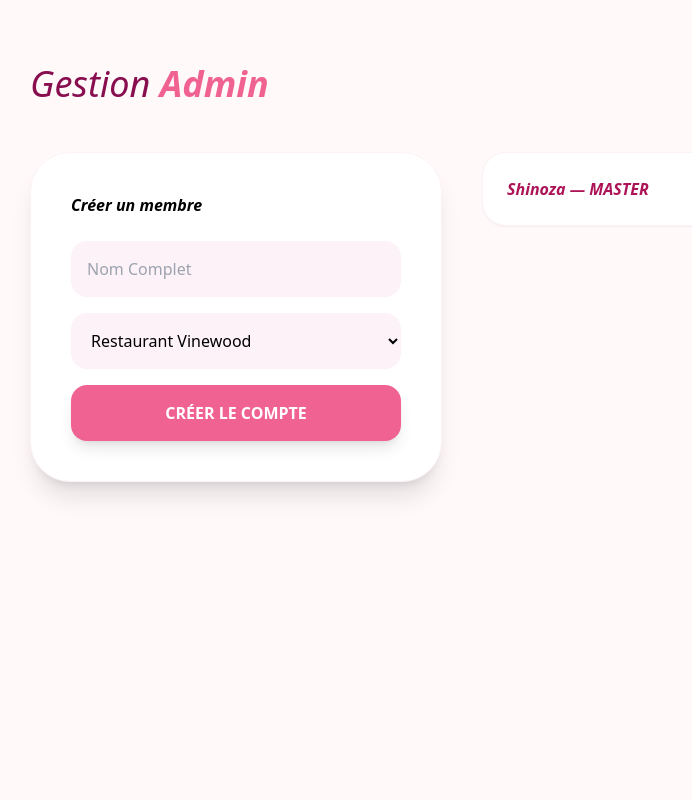
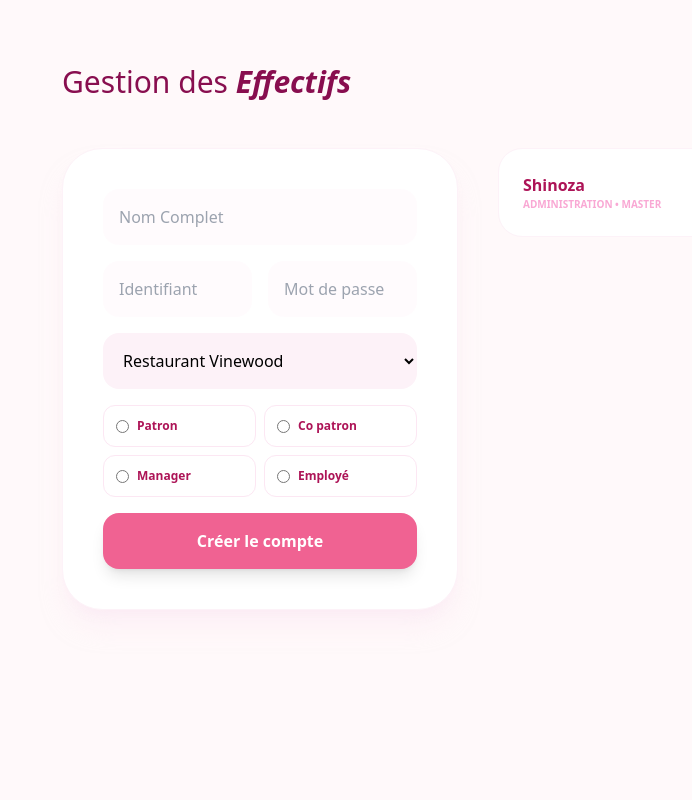
Before and after one commit to Hyuko123/comptabilit-, a Flask app: page /utilisateurs in a window 1280 px wide. Shown: the whole page, without its empty margins (322-1014 px from the left). Run offline with Flask 3, Linux system fonts and the light colour scheme; the visitor is signed in with stand-in values (Sample User, id 1); some libraries are stand-ins or nearby versions.

Commit message:
Update utilisateurs.html

```diff
--- a/templates/utilisateurs.html
+++ b/templates/utilisateurs.html
@@ -2,22 +2,42 @@
 <html lang="fr">
 <head>
     <meta charset="UTF-8"><script src="https://cdn.tailwindcss.com"></script>
-    <title>Utilisateurs | Ultraze</title>
+    <title>Utilisateurs | Ultraze V2</title>
 </head>
 <body class="bg-[#fff9fa] flex min-h-screen">
-    <main class="ml-72 flex-1 p-16">
-        <h2 class="text-4xl font-light text-[#880e4f] mb-12 italic">Gestion <span class="font-black text-[#f06292]">Admin</span></h2>
+    <main class="ml-80 flex-1 p-16">
+        <h2 class="text-3xl font-light text-[#880e4f] mb-12">Gestion des <span class="font-black italic">Effectifs</span></h2>
         <div class="grid grid-cols-1 lg:grid-cols-2 gap-10">
-            <div class="bg-white p-10 rounded-[40px] shadow-xl border border-pink-50">
-                <h3 class="font-black mb-6 italic">Créer un membre</h3>
+            <div class="bg-white p-10 rounded-[40px] shadow-xl shadow-pink-100/50 border border-pink-50">
                 <form action="/add_user" method="POST" class="space-y-4">
-                    <input type="text" name="new_name" placeholder="Nom Complet" class="w-full p-4 rounded-2xl bg-pink-50 border-none outline-none">
-                    <select name="new_entreprise" class="w-full p-4 rounded-2xl bg-pink-50 border-none">{% for ent in entreprises %}<option>{{ ent }}</option>{% endfor %}</select>
-                    <button class="w-full bg-[#f06292] text-white font-bold py-4 rounded-2xl shadow-lg">CRÉER LE COMPTE</button>
+                    <input type="text" name="new_name" placeholder="Nom Complet" class="w-full p-4 rounded-2xl bg-pink-50/30 border-none outline-none" required>
+                    <div class="grid grid-cols-2 gap-4">
+                        <input type="text" name="new_username" placeholder="Identifiant" class="w-full p-4 rounded-2xl bg-pink-50/30 border-none outline-none" required>
+                        <input type="password" name="new_password" placeholder="Mot de passe" class="w-full p-4 rounded-2xl bg-pink-50/30 border-none outline-none" required>
+                    </div>
+                    <select name="new_entreprise" class="w-full p-4 rounded-2xl bg-pink-50 border-none outline-none">
+                        {% for ent in entreprises %}<option value="{{ ent }}">{{ ent }}</option>{% endfor %}
+                    </select>
+                    <div class="grid grid-cols-2 gap-2">
+                        {% for role in ['Patron', 'Co patron', 'Manager', 'Employé'] %}
+                        <label class="p-3 border border-pink-100 rounded-xl flex items-center gap-2 cursor-pointer hover:bg-pink-50 transition-all">
+                            <input type="radio" name="new_role" value="{{ role }}" class="accent-pink-500" required>
+                            <span class="text-xs font-bold text-[#ad1457]">{{ role }}</span>
+                        </label>
+                        {% endfor %}
+                    </div>
+                    <button class="w-full bg-[#f06292] text-white font-bold py-4 rounded-2xl shadow-lg mt-4">Créer le compte</button>
                 </form>
             </div>
             <div class="space-y-4">
-                {% for u, d in all_users.items() %}<div class="bg-white p-6 rounded-3xl border border-pink-50 font-bold text-[#ad1457] italic shadow-sm">{{ d.name }} — {{ d.role }}</div>{% endfor %}
+                {% for username, data in all_users.items() %}
+                <div class="bg-white p-6 rounded-3xl border border-pink-50 flex justify-between items-center">
+                    <div>
+                        <p class="font-bold text-[#ad1457]">{{ data.name }}</p>
+                        <p class="text-[10px] uppercase font-bold text-pink-300">{{ data.entreprise }} • {{ data.role }}</p>
+                    </div>
+                </div>
+                {% endfor %}
             </div>
         </div>
     </main>
```
